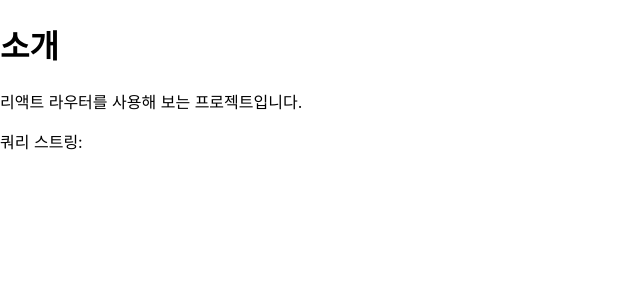
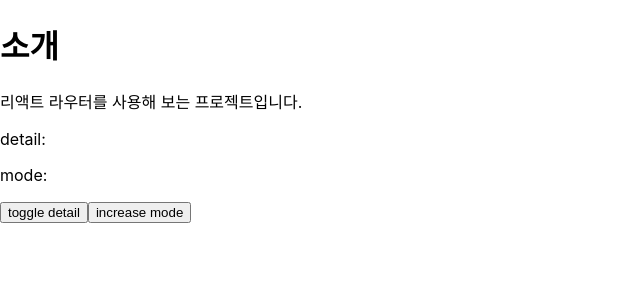
Before and after one commit to HEUNNN/React_Basic_ex, a React (Create React App) app: page /about in a window 1280 px wide. Shown: the top 300 px of the page, without its empty margins (0-640 px from the left). Built offline with nearby package versions, Linux system fonts and the light colour scheme.

Commit message:
React velopert exam useSearchParams Hook

```diff
--- a/src/pages/About.js
+++ b/src/pages/About.js
@@ -1,11 +1,25 @@
-import { useLocation } from "react-router-dom";
+import { useLocation, useSearchParams } from "react-router-dom";
 const About = () => {
-  const location = useLocation();
+  const [searchParams, setSearchParams] = useSearchParams();
+  const detail = searchParams.get("detail");
+  const mode = searchParams.get("mode");
+
+  const onToggleDetail = () => {
+    setSearchParams({ detail: detail ? false : true, mode });
+  };
+  const onIncreaseMode = () => {
+    const nextMode = mode === null ? 1 : parseInt(mode) + 1;
+    setSearchParams({ detail, mode: nextMode });
+  };
+
   return (
     <div>
       <h1>소개</h1>
       <p>리액트 라우터를 사용해 보는 프로젝트입니다.</p>
-      <p>쿼리 스트링: {location.search}</p>
+      <p>detail: {detail}</p>
+      <p>mode: {mode}</p>
+      <button onClick={onToggleDetail}>toggle detail</button>
+      <button onClick={onIncreaseMode}>increase mode</button>
     </div>
   );
 };
```
